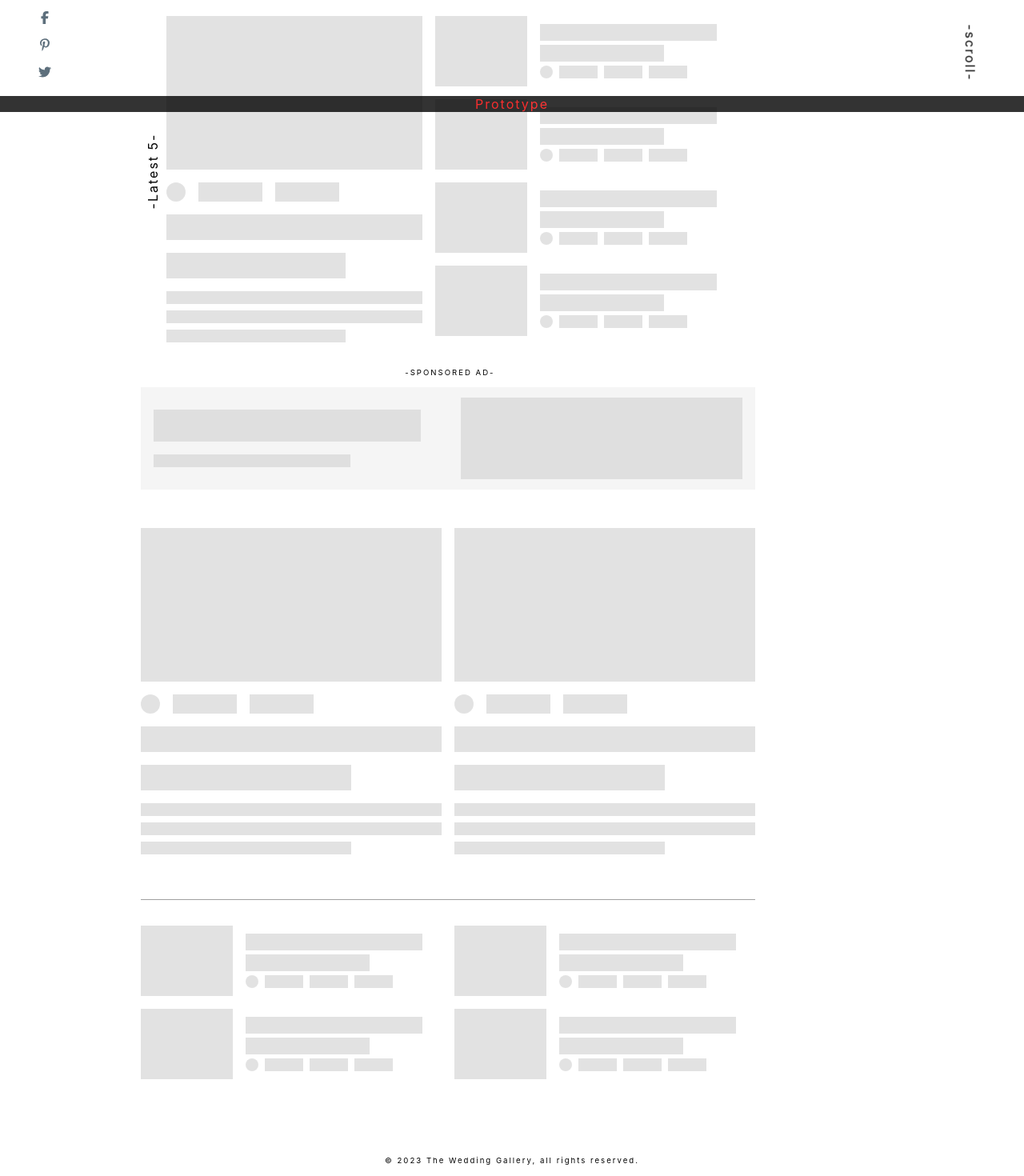
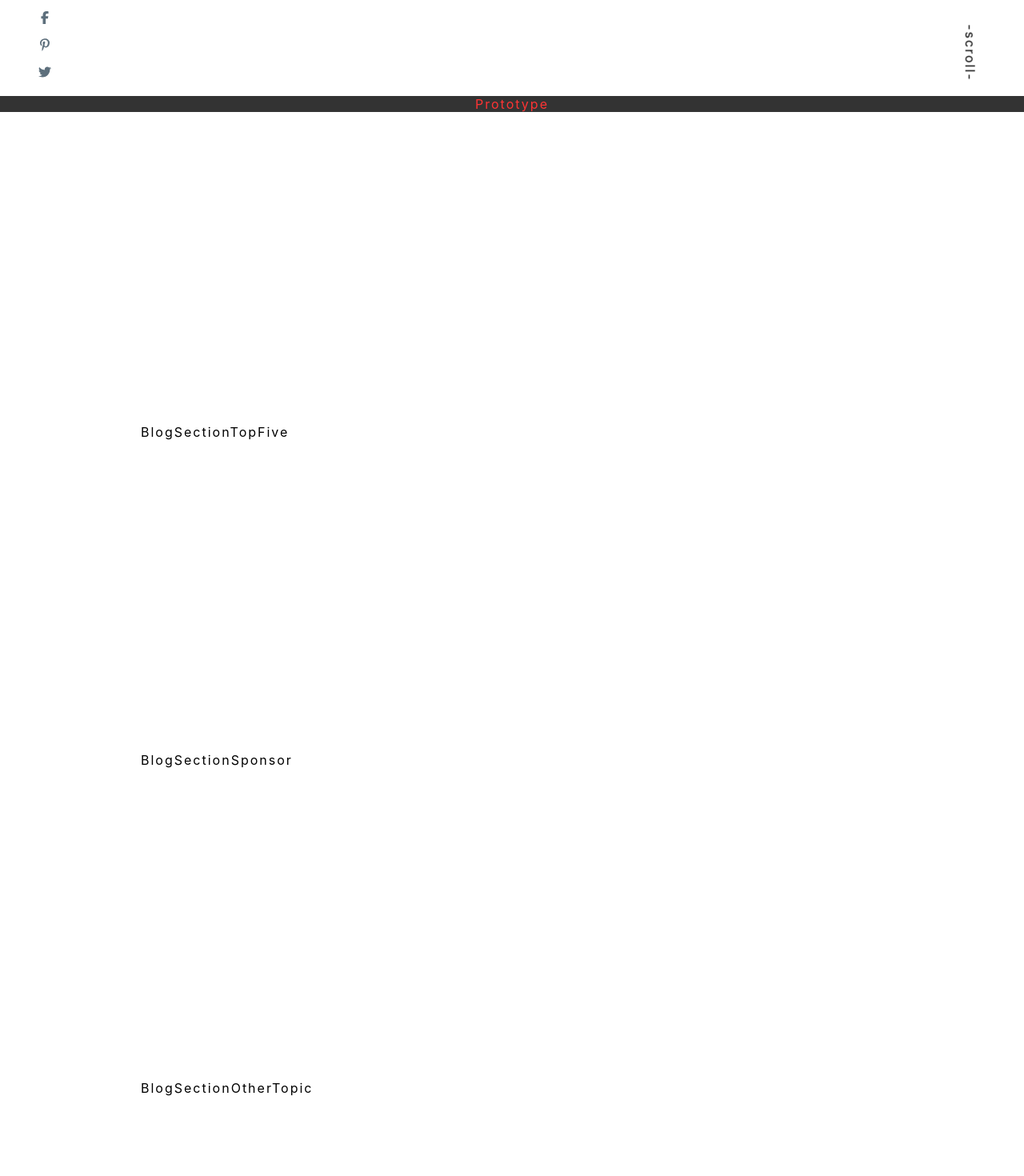
Before and after one commit to reyanjoh/theWedding-gallery, a React (Create React App) app: page /blogs in a window 1280 px wide. Shown: the part 660-2130 px from the top of the page at 80% size. Built offline with nearby package versions, Linux system fonts and the light colour scheme; a web font is replaced by a local one.

Commit message:
initalized blog page sections

```diff
--- a/src/App.css
+++ b/src/App.css
@@ -528,14 +528,23 @@ footer{
 /*  BLOG PAGE  */
 /*/////////////*/
 
-.Blogs{
+/* .Blogs{
   margin-top: 8rem;
-  /* background-color: #073D60; */
+  background-color: #073D60;
+} */
+
+.BlogSection{
+  /* background-color: #9aa506; */
+  width: 60dvw;
 }
 
-.BlogSection{
-  background-color: #9aa506;
-  width: 60dvw;
+.BlogSection > section{
+  height: 100dvh;
+  display: flex;
+  /* justify-content: center; */
+  align-items: center;
+  /* padding-top: 8rem;
+  border: 2px solid red; */
 }
 
 
--- a/src/components/LoadingScreens.jsx
+++ b/src/components/LoadingScreens.jsx
@@ -90,7 +90,7 @@ export const GalleryCardLoadingScreen = () => {
 
 export const BlogSectionLoading = () => {
   return (
-    <div className='BlogSection-loading'>
+    <div className='BlogSection-loading scroll-container'>
       THIS PAGE IS STILL IN PROGRESS AND NO API CALL, IT WILL ONLY LOAD FOREVER LOL
       <div className="scroll-area BlogSection-loading-hero padding-2-2">
 
@@ -122,7 +122,7 @@ export const BlogSectionLoading = () => {
           <div className="LoadingComponenet BlogSection-loading-latest-1-p last"></div>
 
         </div>
-        <div className="BlogSection-loading-latest-4">
+        <div className="scroll-area BlogSection-loading-latest-4">
           <div className="BlogSection-loading-latest-4-small">
             <div className="LoadingComponenet BlogSection-loading-latest-4-small-img"></div>
 
@@ -140,7 +140,7 @@ export const BlogSectionLoading = () => {
             </div>
           </div>
 
-          <div className="BlogSection-loading-latest-4-small">
+          <div className="scroll-area BlogSection-loading-latest-4-small">
             <div className="LoadingComponenet BlogSection-loading-latest-4-small-img"></div>
 
             <div className="BlogSection-loading-latest-4-small-blog-info">
@@ -157,7 +157,7 @@ export const BlogSectionLoading = () => {
             </div>
           </div>
 
-          <div className="BlogSection-loading-latest-4-small">
+          <div className="scroll-area BlogSection-loading-latest-4-small">
             <div className="LoadingComponenet BlogSection-loading-latest-4-small-img"></div>
 
             <div className="BlogSection-loading-latest-4-small-blog-info">
--- a/src/index.css
+++ b/src/index.css
@@ -112,6 +112,7 @@ code {
 .scroll-container{
 	/* overflow: auto; */
 	scroll-snap-type: y mandatory;
+  	scroll-behavior: smooth;
 
 }
 
--- a/src/pages/blog/Blogs.jsx
+++ b/src/pages/blog/Blogs.jsx
@@ -1,15 +1,17 @@
 import React from 'react'
 import AdSpace from '../../components/AdSpace'
-import { BlogSectionLoading } from '../../components/LoadingScreens'
-// import BlogSection from './components/BlogSection'
+// import { BlogSectionLoading } from '../../components/LoadingScreens'
+import BlogSection from './components/BlogSection'
 
 const Blogs = () => {
   return (
-    <div className='Blogs padding-0-6'>
+    <div className='Blogs padding-0-6 '>
       <AdSpace />
-      {/* <BlogSection /> */}
 
-      <BlogSectionLoading />
+
+      {/* <BlogSectionLoading /> */}
+
+      <BlogSection />
     </div>
   )
 }
--- a/src/pages/blog/components/BlogSection.jsx
+++ b/src/pages/blog/components/BlogSection.jsx
@@ -1,8 +1,18 @@
 import React from 'react'
+import BlogSectionHero from './BlogSectionHero'
+import BlogSectionOtherTopic from './BlogSectionOtherTopic'
+import BlogSectionSponsor from './BlogSectionSponsor'
+import BlogSectionTopFive from './BlogSectionTopFive'
 
 const BlogSection = () => {
   return (
-    <div className='BlogSection'>BlogSection</div>
+    <div className='BlogSection scroll-container '>
+      <BlogSectionHero />
+      <BlogSectionTopFive />
+      <BlogSectionSponsor />
+      <BlogSectionOtherTopic />
+
+    </div>
   )
 }
 
--- /dev/null
+++ b/src/pages/blog/components/BlogSectionHero.jsx
@@ -0,0 +1,11 @@
+import React from 'react'
+
+const BlogSectionHero = () => {
+  return (
+    <section className='scroll-area BlogSectionHero'>
+        BlogSectionHero
+    </section>
+  )
+}
+
+export default BlogSectionHero
--- /dev/null
+++ b/src/pages/blog/components/BlogSectionOtherTopic.jsx
@@ -0,0 +1,11 @@
+import React from 'react'
+
+const BlogSectionOtherTopic = () => {
+  return (
+    <section className='scroll-area BlogSectionOtherTopic'>
+        BlogSectionOtherTopic
+    </section>
+  )
+}
+
+export default BlogSectionOtherTopic
--- /dev/null
+++ b/src/pages/blog/components/BlogSectionSponsor.jsx
@@ -0,0 +1,11 @@
+import React from 'react'
+
+const BlogSectionSponsor = () => {
+  return (
+    <div className='scroll-area BlogSectionSponsor'>
+        BlogSectionSponsor
+    </div>
+  )
+}
+
+export default BlogSectionSponsor
--- /dev/null
+++ b/src/pages/blog/components/BlogSectionTopFive.jsx
@@ -0,0 +1,11 @@
+import React from 'react'
+
+const BlogSectionTopFive = () => {
+  return (
+    <section className='scroll-area'>
+        BlogSectionTopFive
+    </section>
+  )
+}
+
+export default BlogSectionTopFive
--- a/src/pages/home/Home.css
+++ b/src/pages/home/Home.css
@@ -27,7 +27,7 @@ transition: .2s;
 }
 
 .FeaturedSection{
-    height: 100vh;
+    /* height: 100vh; */
     overflow-y: auto;
 }
 
```
